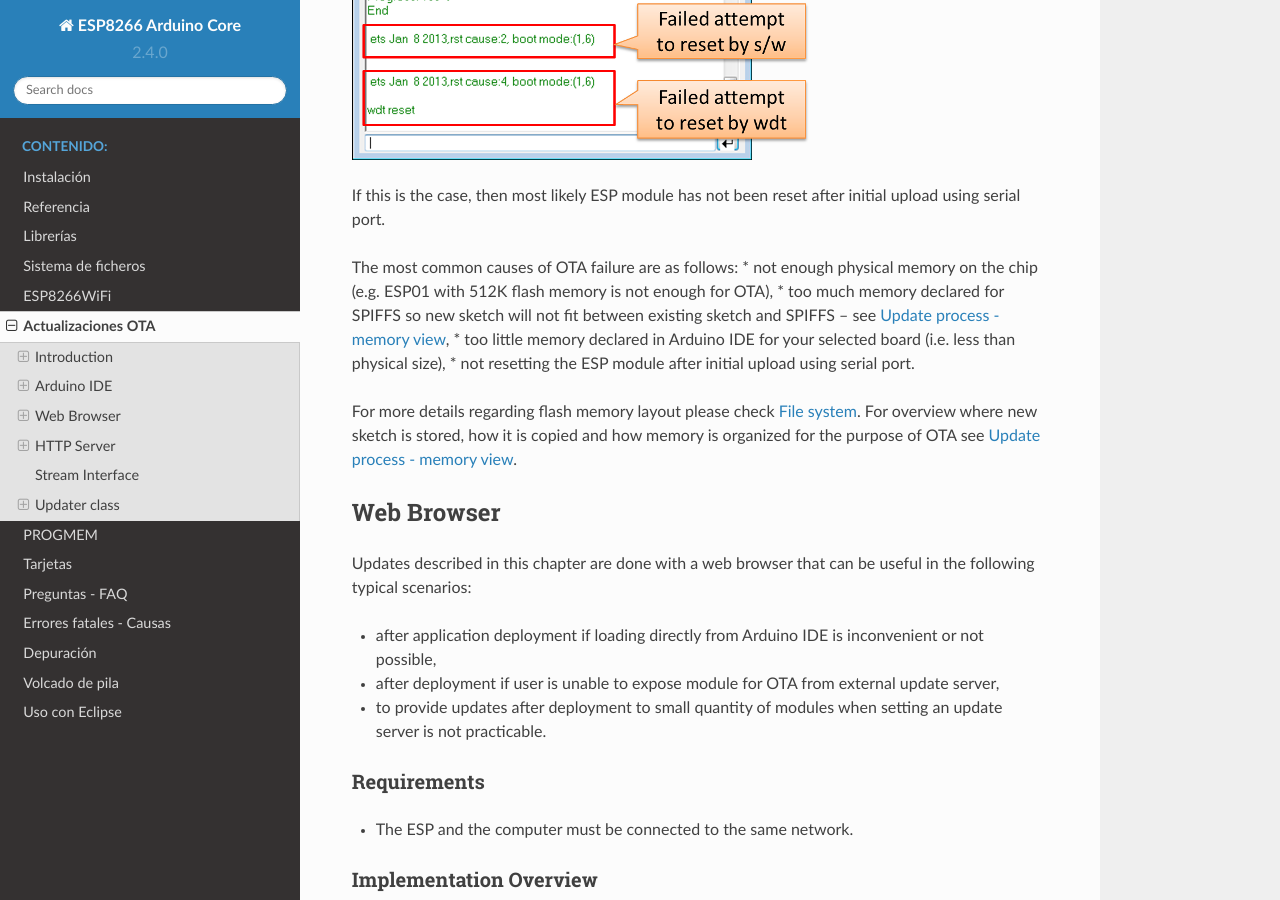
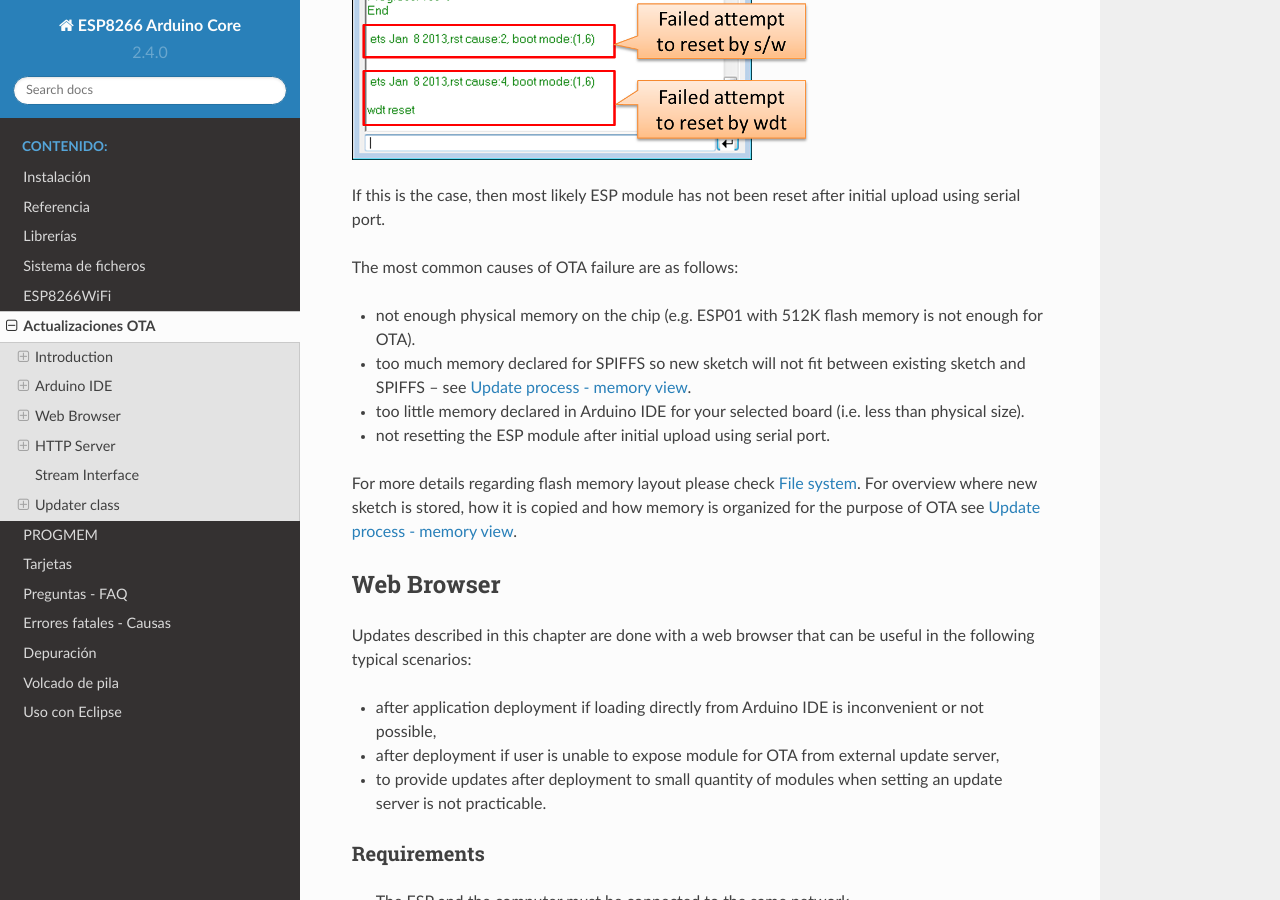
Before and after one commit to lrmoreno007/ESP8266-Arduino-Spanish, a Sphinx documentation site: the page built from doc/ota_updates/readme.rst, in a window 1280 px wide and 900 px high, scrolled down 10341 px. Built offline with Sphinx 7.4.7 and the Read the Docs theme 2.0.0, drawn with Linux system fonts in a browser that asks for light colours.

Commit message:
Update readme.rst

```diff
--- a/doc/ota_updates/readme.rst
+++ b/doc/ota_updates/readme.rst
@@ -57,7 +57,7 @@
 
 Flash chip size should be able to hold the old sketch (currently running) and the new sketch (OTA) at the same time.
 
-Keep in mind that the File system and EEPROM for example needs space too (one time) see `Flash layout <../filesystem.rst#esquema-de-la-memoria-flash>`__.
+Keep in mind that the File system and EEPROM for example needs space too (one time) see `Flash layout <../filesystem.rst#flash-layout>`__.
 
 .. code:: cpp
 
@@ -224,7 +224,12 @@
 
 If this is the case, then most likely ESP module has not been reset after initial upload using serial port.
 
-The most common causes of OTA failure are as follows: \* not enough physical memory on the chip (e.g. ESP01 with 512K flash memory is not enough for OTA), \* too much memory declared for SPIFFS so new sketch will not fit between existing sketch and SPIFFS – see `Update process - memory view <#update-process-memory-view>`__, \* too little memory declared in Arduino IDE for your selected board (i.e. less than physical size), \* not resetting the ESP module after initial upload using serial port.
+The most common causes of OTA failure are as follows:
+
+- not enough physical memory on the chip (e.g. ESP01 with 512K flash memory is not enough for OTA).
+- too much memory declared for SPIFFS so new sketch will not fit between existing sketch and SPIFFS – see `Update process - memory view <#update-process-memory-view>`__.
+- too little memory declared in Arduino IDE for your selected board (i.e. less than physical size).
+- not resetting the ESP module after initial upload using serial port.
 
 For more details regarding flash memory layout please check `File system <../filesystem.rst>`__. For overview where new sketch is stored, how it is copied and how memory is organized for the purpose of OTA see `Update process - memory view <#update-process-memory-view>`__.
 
```
